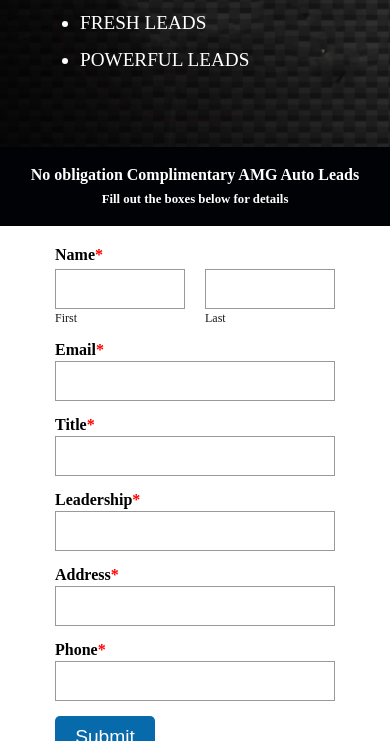
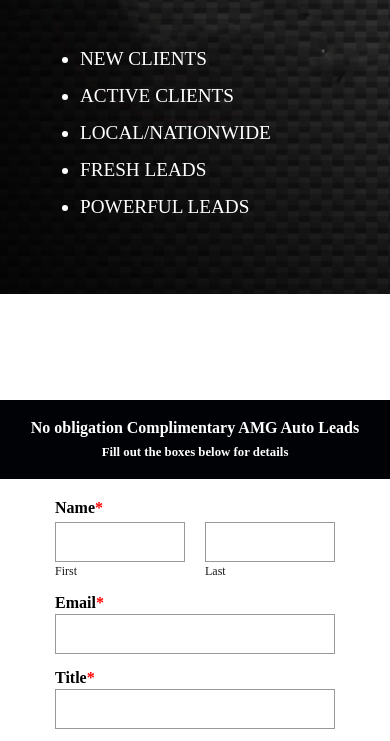
Before and after one commit to AmmarMubashir/client_amg-autoleads, a plain HTML site: page index.html in a window 390 px wide. Shown: the part 364-1105 px from the top of the page. Drawn offline with Linux system fonts and the light colour scheme.

Commit message:
hero_size _updated

```diff
--- a/style.css
+++ b/style.css
@@ -152,8 +152,17 @@ form p {
     font-size: 1rem;
   }
   .hero_section {
-    height: 50vh;
+    height: 80vh;
     background-size: auto;
+  }
+  .hero-content {
+    gap: 30px;
+  }
+  .hero-content div {
+    gap: 20px;
+  }
+  .hero-content div ul {
+    margin-top: 35px;
   }
   .hero_content_2 {
     font-size: 0.8rem;
```
